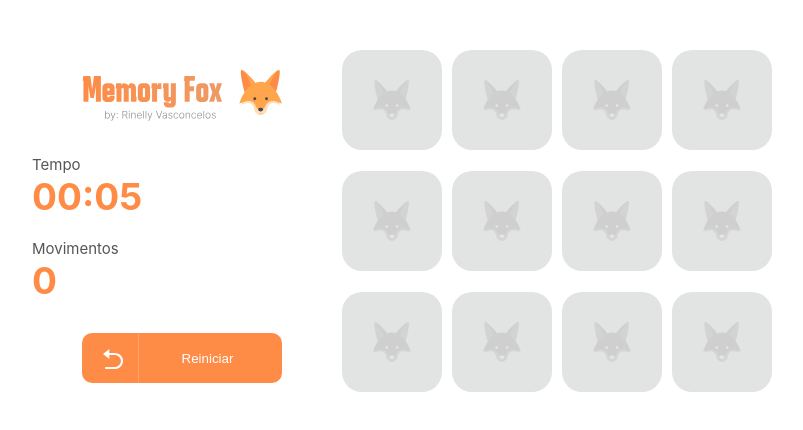
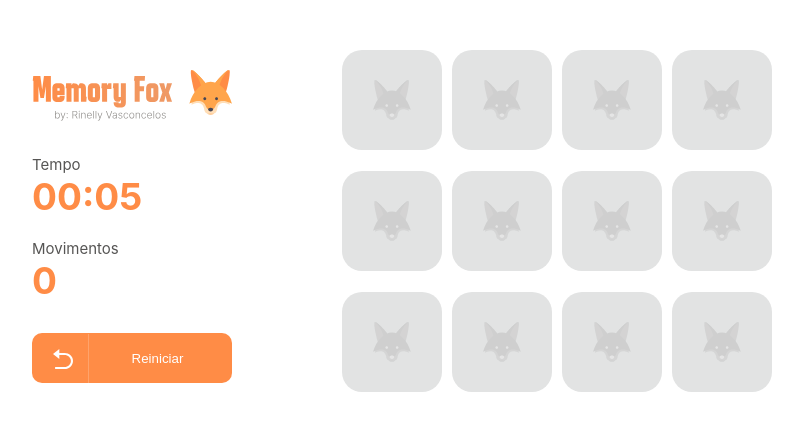
Before and after one commit to Rinelly/jogo-da-memoria-react, a React (Create React App) app: page / in a window 1280 px wide. Shown: the top 430 px of the page, without its empty margins (243-1046 px from the left). Built offline with nearby package versions, Linux system fonts and the light colour scheme.

Commit message:
correção de alinhamento

```diff
--- a/src/components/GameGrid/styles.ts
+++ b/src/components/GameGrid/styles.ts
@@ -3,7 +3,6 @@ import styled from 'styled-components';
 export const GridArea = styled.div`
     flex: 1;
     display: flex;
-    justify-content: flex-end;
 
     @media (max-width: 750px) {
       justify-content: center;
--- a/src/components/Header/styles.ts
+++ b/src/components/Header/styles.ts
@@ -5,7 +5,7 @@ import styled from 'styled-components';
 export const Wrapper = styled.div`
   display: flex;
   align-items: center;
-  justify-content: center;
+  justify-content: space-between;
   margin: 20px 10px;
   flex-wrap: wrap;
 `;
```
